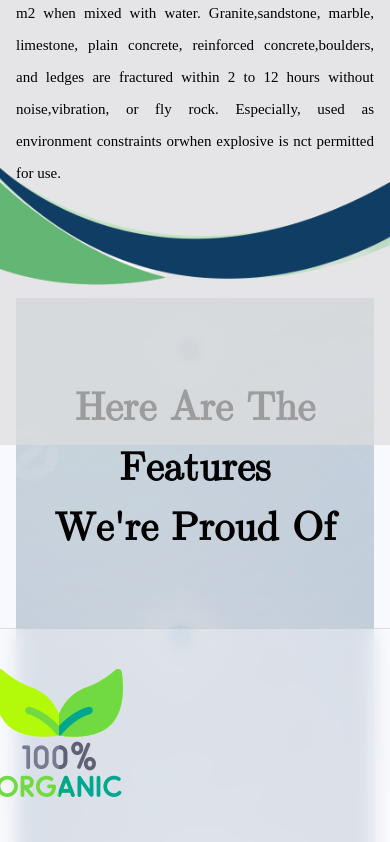
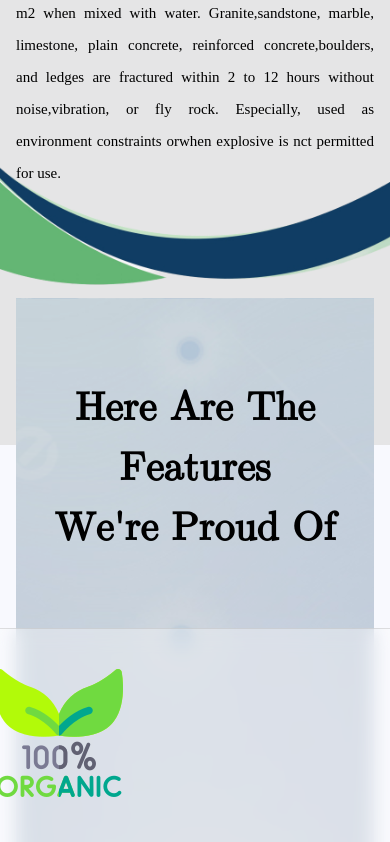
Before and after one commit to vbmcoder/ecobust, a Next.js app: page / in a window 390 px wide. Shown: the part 4350-5192 px from the top of the page. Built offline with nearby package versions, Linux system fonts and the light colour scheme; a web font is replaced by a local one.

Commit message:
z index 9 of .comcontainer

```diff
--- a/styles/globals.css
+++ b/styles/globals.css
@@ -1923,6 +1923,9 @@ nav {
   .welcometitle p {
     text-align: justify;
   }
+  .comcontainer{
+    z-index: 9;
+  }
   .f_c {
     flex-direction: column;
     align-items: center;
```
